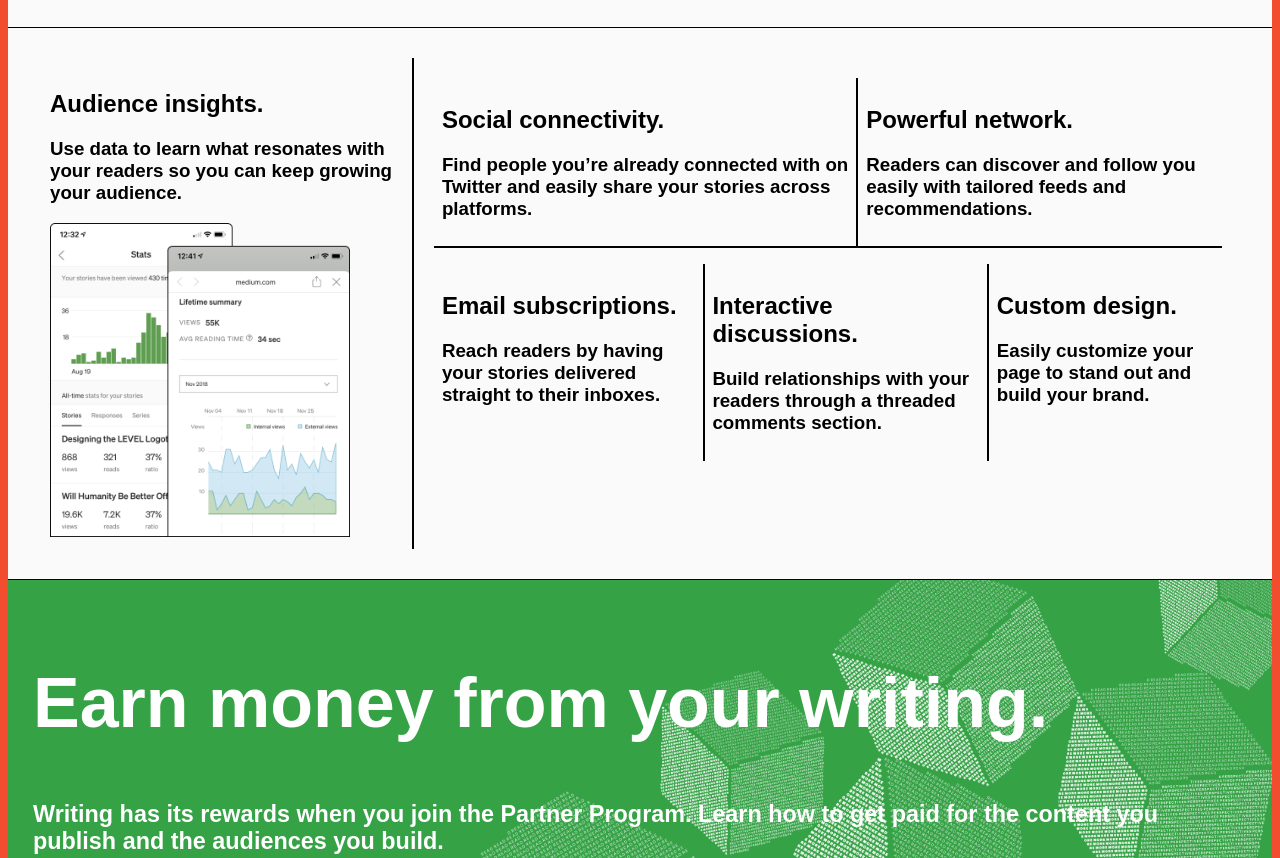
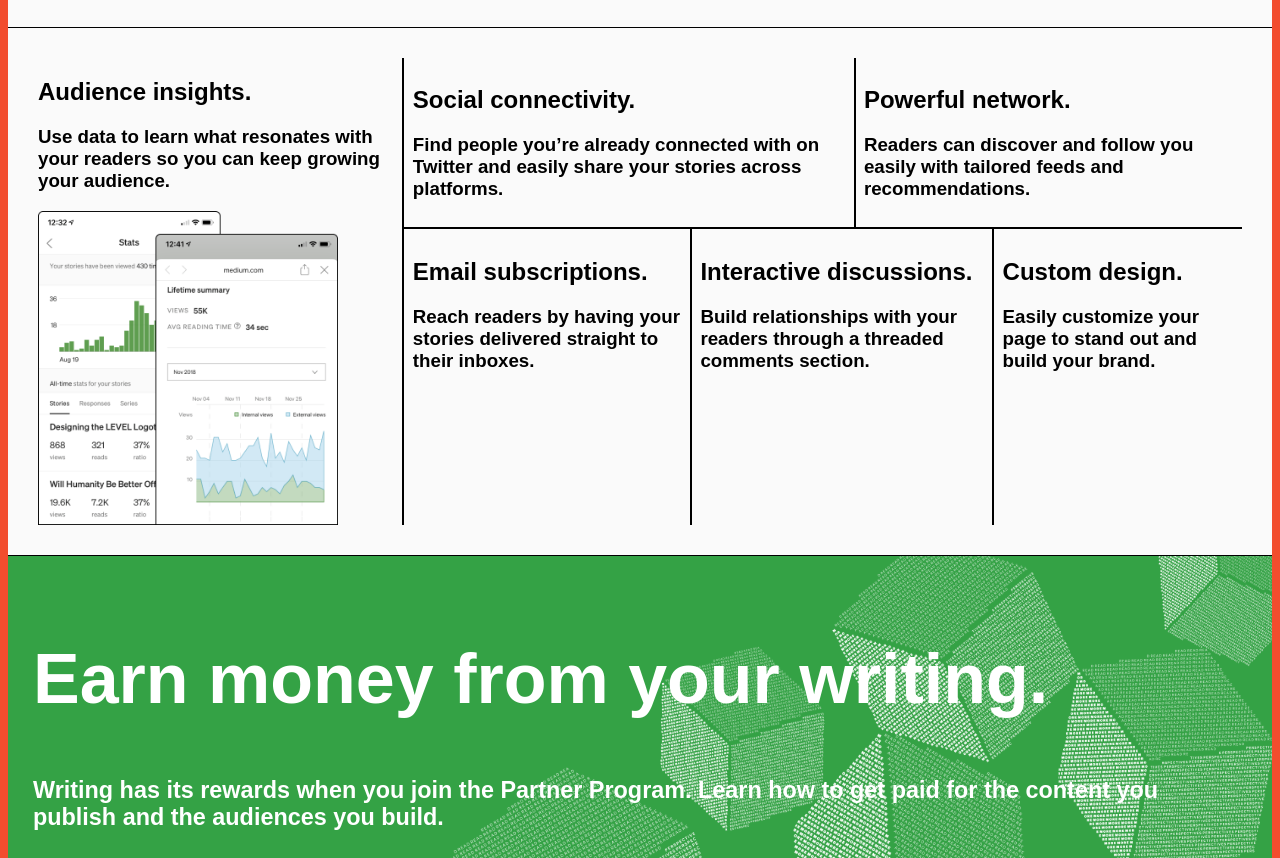
Before and after one commit to Meg-1126/medium-practice, a plain HTML site: page writepage.html in a window 1280 px wide. Shown: the part 2534-3392 px from the top of the page. Drawn offline with Linux system fonts and the light colour scheme.

Commit message:
Ultimate Write version

```diff
--- a/writestyle.css
+++ b/writestyle.css
@@ -325,12 +325,21 @@ h2.tools {
   display: flex;
 }
 
+.box-right {
+  display: flex;
+  flex-direction: column;
+  padding: 0%;
+}
+
 .box-top {
   display: flex;
+  padding: 0%;
 }
 
 .box-bottom {
   display: flex;
+  height: 100%;
+  padding: 0%;
 }
 
 .box-left img {
@@ -343,6 +352,7 @@ h2.tools {
 .box-left {
   border-right: 2px solid black;
   height: 100%;
+  padding: 0%;
 }
 
 .box-top-left {
```
